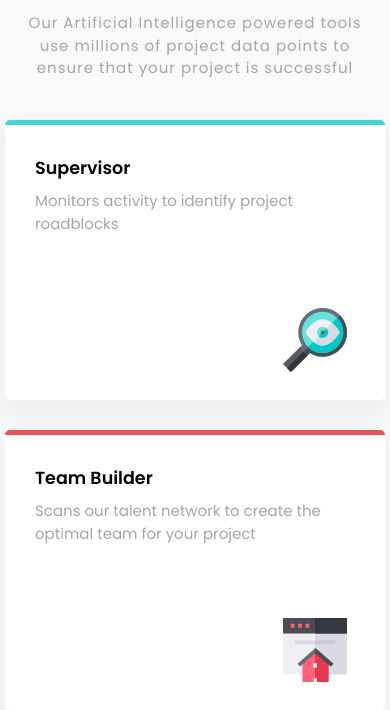
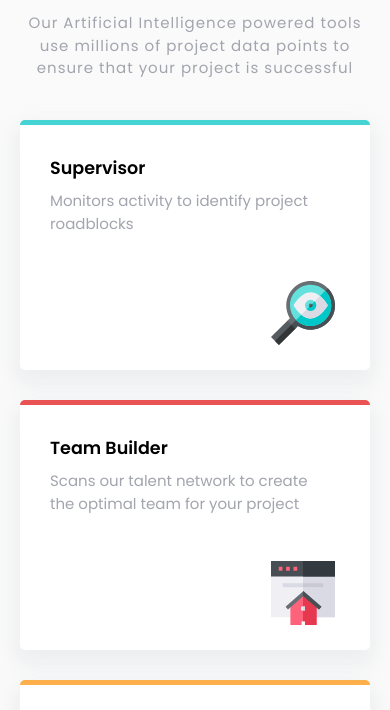
Before and after one commit to PrynsTag/Four-Card-Feature-Section, a plain HTML site: page index.html in a window 390 px wide. Shown: the part 134-844 px from the top of the page. Drawn offline with Linux system fonts and the light colour scheme.

Commit message:
Changing text in media queries

```diff
--- a/css/style.css
+++ b/css/style.css
@@ -173,16 +173,15 @@ body {
     .info { width: 360px; }
 }
 
-@media only screen and (max-width: 425px) {
-    .card {
-        width: 380px;
-        height: 280px;
-    }
-
+@media only screen and (max-width: 404px) {
     .main-title { font-size: 90%; }
 }
 
 @media only screen and (max-width: 380px) {
+    .main-title { font-size: 80%; }
+
+    .info {font-size: 80%;}
+
     .card {
         width: 310px;
         height: 260px;
```
